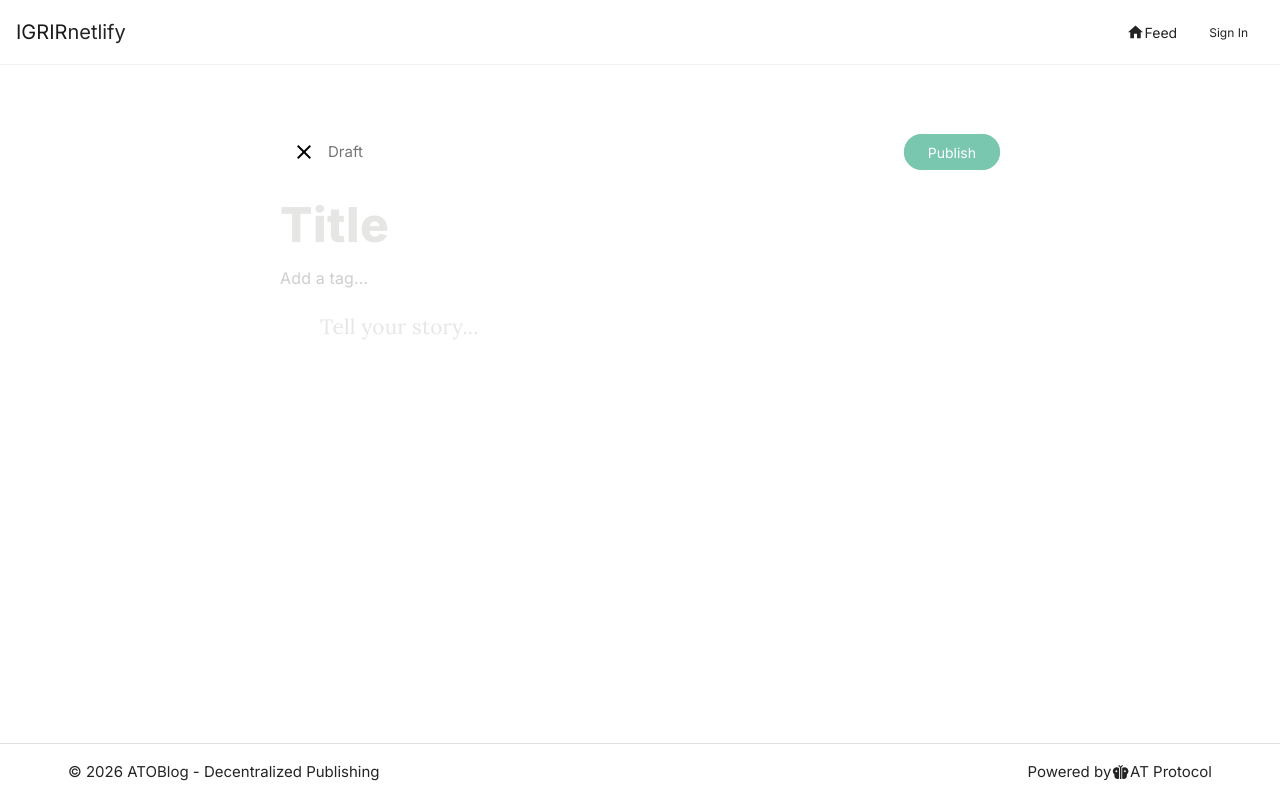
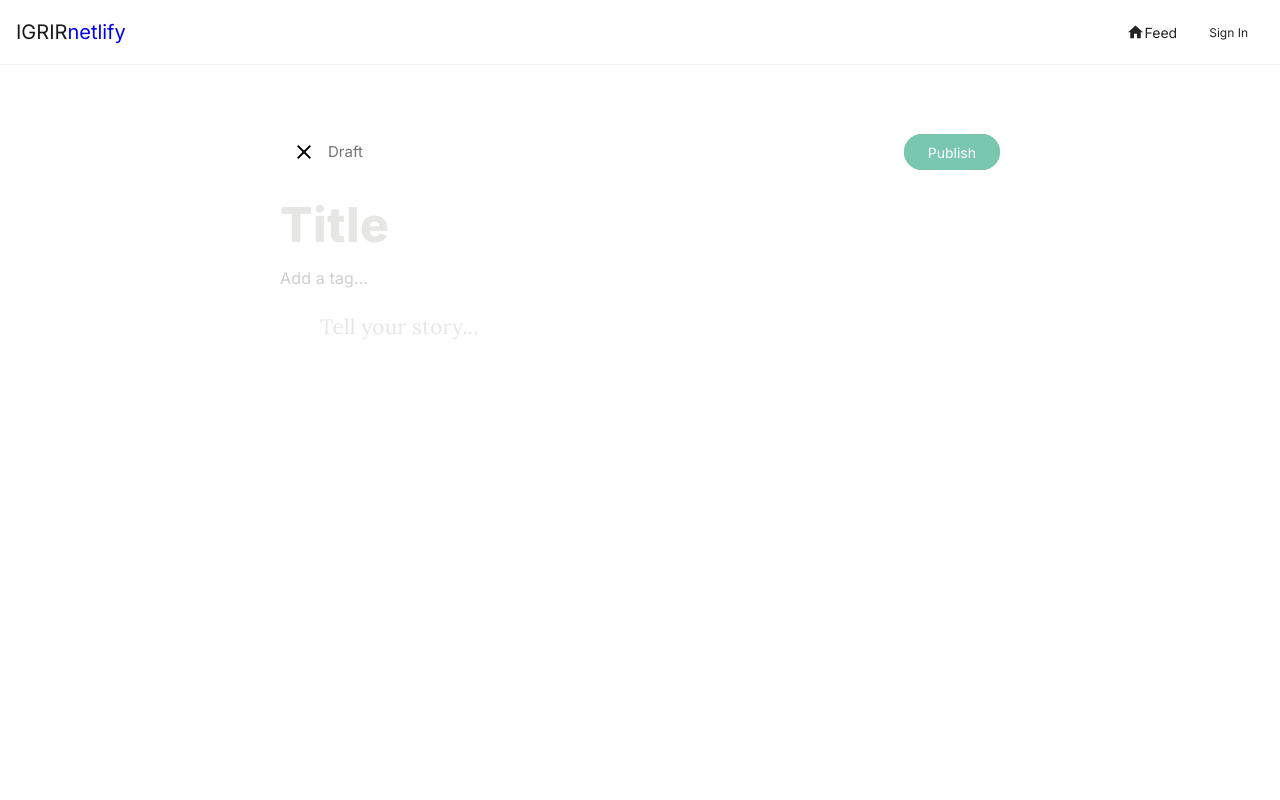
Before and after one commit to igrir/igrir.github.io, a Vue app: page /new-post in a window 1280 px wide. Built offline with nearby package versions, Linux system fonts and the light colour scheme; what @atproto/api would draw is missing.

Commit message:
remove bottom

```diff
--- a/src/App.vue
+++ b/src/App.vue
@@ -24,9 +24,11 @@ const handleLogout = () => {
 <template>
   <v-app>
     <v-app-bar flat class="glass-nav px-4">
-      <v-app-bar-title class="font-weight-black text-h5">
-        <span class="text-primary">IGRIR</span>netlify
-      </v-app-bar-title>
+      <router-link to="/" class="text-decoration-none d-flex align-center">
+        <v-app-bar-title class="font-weight-black text-h5 no-ellipsis">
+          <span class="text-primary">IGRIR</span>netlify
+        </v-app-bar-title>
+      </router-link>
 
       <v-spacer></v-spacer>
 
@@ -77,15 +79,6 @@ const handleLogout = () => {
         </router-view>
       </v-container>
     </v-main>
-
-    <v-footer app class="bg-background text-caption text-medium-emphasis border-t">
-      <v-container class="py-2 d-flex justify-space-between align-center">
-        <div>&copy; 2026 ATOBlog - Decentralized Publishing</div>
-        <div class="d-flex align-center">
-          Powered by <v-icon icon="mdi-butterfly" size="small" class="mx-1"></v-icon> AT Protocol
-        </div>
-      </v-container>
-    </v-footer>
   </v-app>
 </template>
 
@@ -170,4 +163,10 @@ h1, h2, h3, h4, h5, h6 {
 .cursor-pointer {
   cursor: pointer;
 }
+
+.no-ellipsis {
+  overflow: visible !important;
+  white-space: nowrap !important;
+  text-overflow: clip !important;
+}
 </style>
--- a/src/views/CreatePostView.vue
+++ b/src/views/CreatePostView.vue
@@ -302,8 +302,11 @@ const handlePublish = async () => {
       <div class="blocks-container">
         <div v-for="(block, index) in blocks" :key="block.id" class="block-wrapper mb-8">
           <div class="d-flex align-start position-relative">
-            <!-- Left Side Controls (Move/Delete) -->
+            <!-- Left Side Controls -->
             <div class="side-controls d-flex flex-column align-center mr-4">
+              <v-btn icon="mdi-plus" variant="text" size="x-small" color="secondary" class="mb-1" @click="addTextBlock(index)" title="Add Text"></v-btn>
+              <v-btn icon="mdi-camera-plus-outline" variant="text" size="x-small" color="secondary" class="mb-1" @click="addImageBlock(index)" title="Add Image"></v-btn>
+              <v-divider class="my-1 w-50"></v-divider>
               <v-btn v-if="index > 0" icon="mdi-chevron-up" variant="text" size="x-small" color="secondary" class="mb-1" @click="moveBlock(index, -1)" title="Move Up"></v-btn>
               <v-btn v-if="index < blocks.length - 1" icon="mdi-chevron-down" variant="text" size="x-small" color="secondary" class="mb-1" @click="moveBlock(index, 1)" title="Move Down"></v-btn>
               <v-btn icon="mdi-trash-can-outline" variant="text" size="x-small" color="error" class="opacity-60" @click="removeBlock(index)" title="Remove Block"></v-btn>
@@ -329,14 +332,6 @@ const handlePublish = async () => {
                   <div class="image-overlay d-flex align-center justify-center">
                     <v-btn icon="mdi-close" color="white" variant="flat" size="small" class="rounded-pill" @click="removeBlock(index)"></v-btn>
                   </div>
-                </div>
-              </div>
-
-              <!-- Bottom Add Content Bar -->
-              <div class="add-content-bar d-flex align-center justify-center mt-2">
-                <div class="add-buttons-container d-flex align-center ga-2">
-                  <v-btn icon="mdi-plus" variant="text" size="x-small" color="secondary" class="add-btn" @click="addTextBlock(index)" title="Add Text"></v-btn>
-                  <v-btn icon="mdi-camera-plus-outline" variant="text" size="x-small" color="secondary" class="add-btn" @click="addImageBlock(index)" title="Add Image"></v-btn>
                 </div>
               </div>
             </div>
@@ -405,40 +400,6 @@ const handlePublish = async () => {
   transition: opacity 0.2s ease;
 }
 
-.add-content-bar {
-  opacity: 0;
-  transition: opacity 0.2s ease;
-  height: 32px;
-  margin-bottom: -16px;
-  z-index: 2;
-}
-
-.block-wrapper:hover .add-content-bar {
-  opacity: 0.6;
-}
-
-.add-content-bar:hover {
-  opacity: 1 !important;
-}
-
-.add-buttons-container {
-  background: #FFFFFF;
-  padding: 2px 12px;
-  border-radius: 24px;
-  border: 1px solid rgba(0, 0, 0, 0.08);
-  box-shadow: 0 2px 8px rgba(0, 0, 0, 0.05);
-}
-
-.add-btn {
-  opacity: 0.7;
-  transition: transform 0.2s ease, opacity 0.2s ease;
-}
-
-.add-btn:hover {
-  opacity: 1;
-  transform: scale(1.1);
-}
-
 .tags-input-container {
   display: flex;
   flex-direction: column;
```
